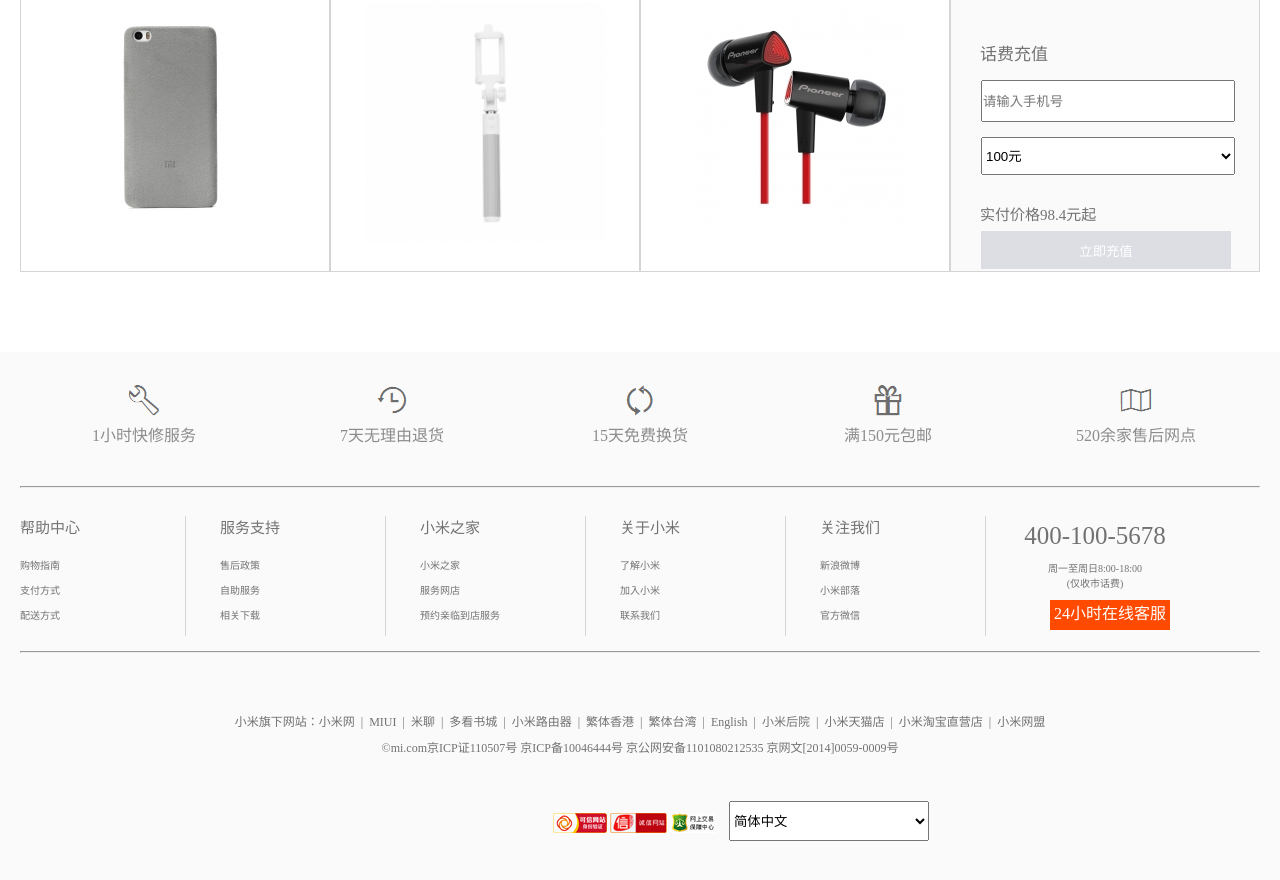
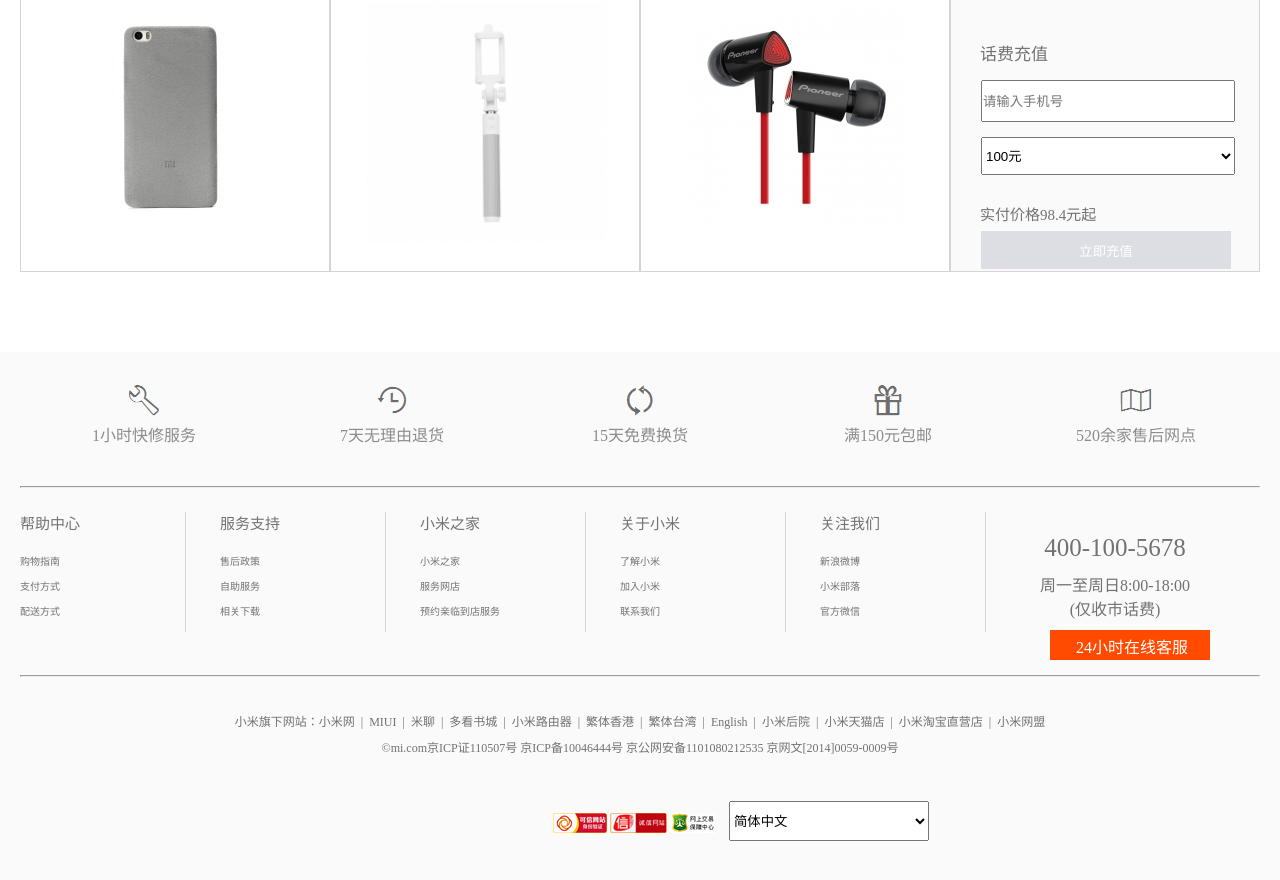
Before and after one commit to Fanruolan/homework, a plain HTML site: page 小米商城/小米商城.html in a window 1280 px wide. Shown: the part 1913-2793 px from the top of the page. Drawn offline with nearby package versions, Linux system fonts and the light colour scheme.

Commit message:
homework

```diff
--- a/小米商城/css/小米商城.css
+++ b/小米商城/css/小米商城.css
@@ -715,16 +715,22 @@ del{
     text-align: center;
 }
 .number>p:not(:first-child){
-    font-size: 10px;
+    font-size: 16px;
 }
 .number>div{
     margin-left: 30px;
     background: #FF4A00;
     color: white;
+    font-size: 16px;
     margin-top: 10px;
-    width: 120px;
+    width: 160px;
     height: 30px;
     text-align: center;
+    position: relative;
+}
+.number>div span{
+    position: absolute;
+    top: 4px;left: 26px;
 }
 .line{
     margin-top: 15px;
--- a/小米商城/小米商城.html
+++ b/小米商城/小米商城.html
@@ -355,7 +355,7 @@
                     <p>400-100-5678</p>
                     <p>周一至周日8:00-18:00</p>
                     <p>(仅收市话费)</p>
-                    <div>24小时在线客服</div>
+                    <div><span>24小时在线客服</span></div>
                 </div>
                 <p class="line"><hr></p>
         </div>
```
